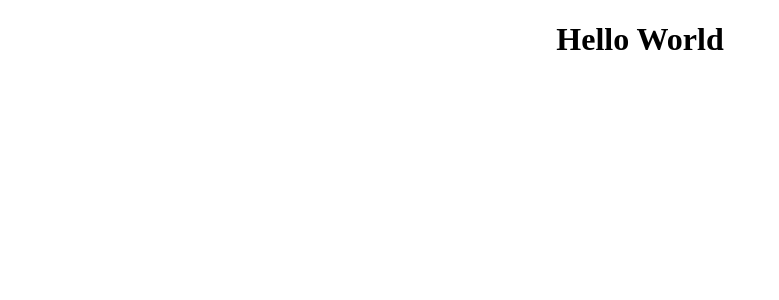
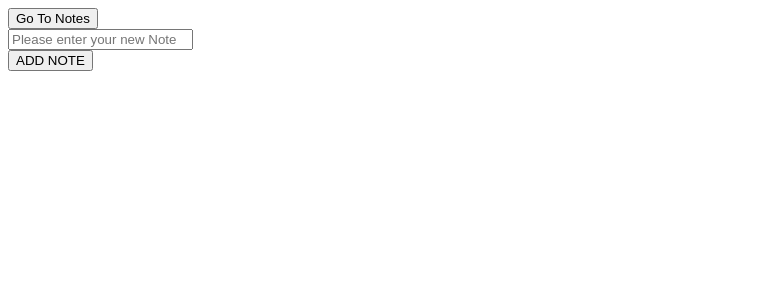
Before and after one commit to akritisrivastava22/NoteHive, a React (Create React App) app in the folder client/: page / in a window 1280 px wide. Shown: the top 300 px of the page, without its empty margins (0-779 px from the left). Built offline with nearby package versions, Linux system fonts and the light colour scheme.

Commit message:
Frontend started

```diff
--- a/client/package.json
+++ b/client/package.json
@@ -34,5 +34,8 @@
       "last 1 firefox version",
       "last 1 safari version"
     ]
+  },
+  "devDependencies": {
+    "tailwindcss": "^3.3.2"
   }
 }
--- a/client/src/App.js
+++ b/client/src/App.js
@@ -1,11 +1,13 @@
 import React from "react";
+import Notes from "./notes.js"
+import NewNote from "./newNote.js"
 
 const App = () => {
   return(
-      <div>
-      <h1 style={{textAlign: "center"}}>Hello World</h1>
-
-      </div>
+      <>
+      <NewNote />
+      <Notes />
+      </>
   );
 }
 
--- /dev/null
+++ b/client/src/newNote.js
@@ -0,0 +1,12 @@
+import React from "react"
+
+const newNote = () => {
+    return(
+        <>
+        <button> Go To Notes </button> <br />
+        <input type="text" placeholder="Please enter your new Note" /> <br/>
+        <button> ADD NOTE</button>
+        </>
+    )
+}
+export default newNote;
--- /dev/null
+++ b/client/src/notes.js
@@ -0,0 +1,7 @@
+import React from "react";
+
+const notes = () => {
+
+}
+
+export default notes;
```
Also changed, not shown: 1 other file (tests, documents, lock files or other folders).
